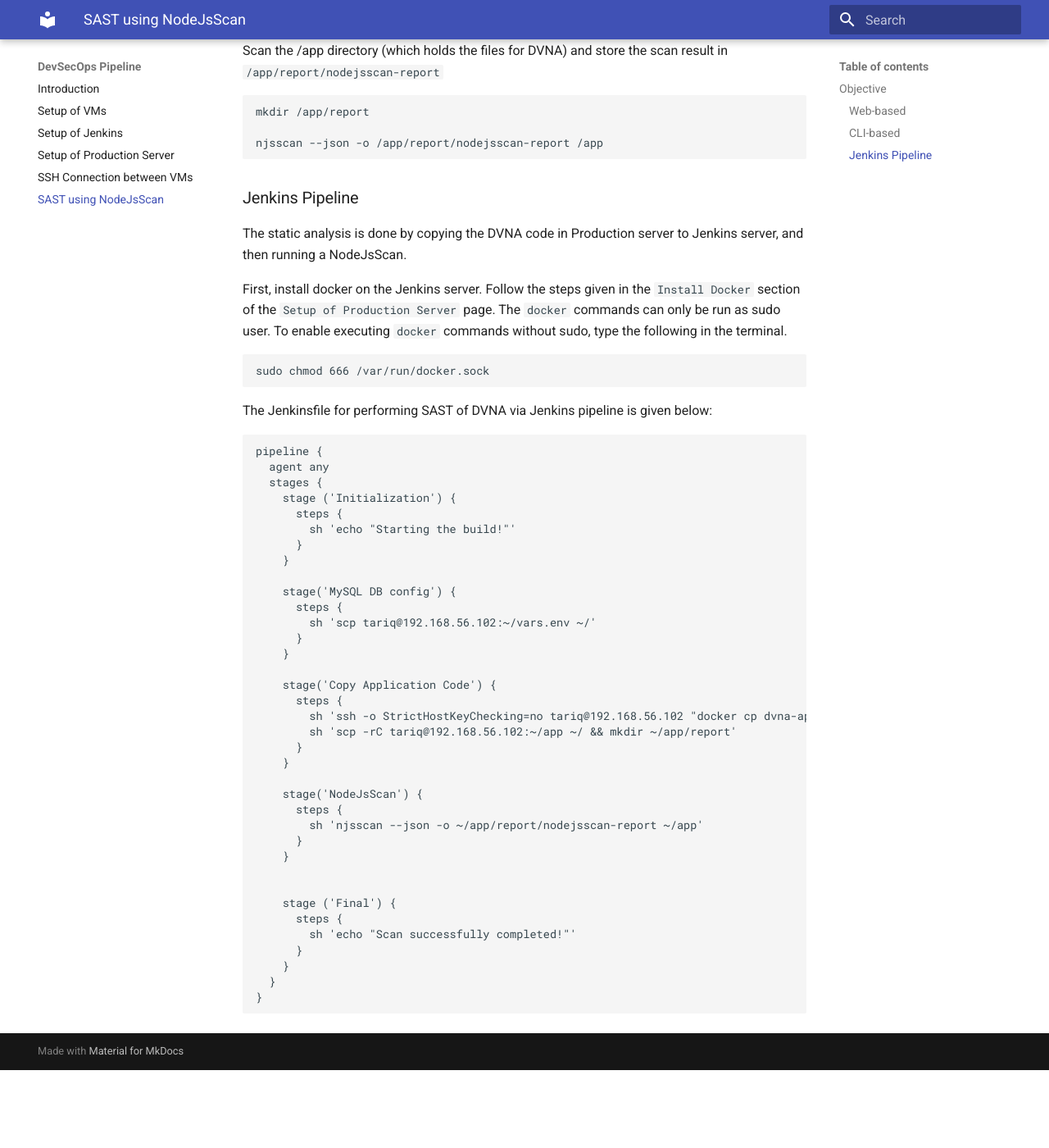
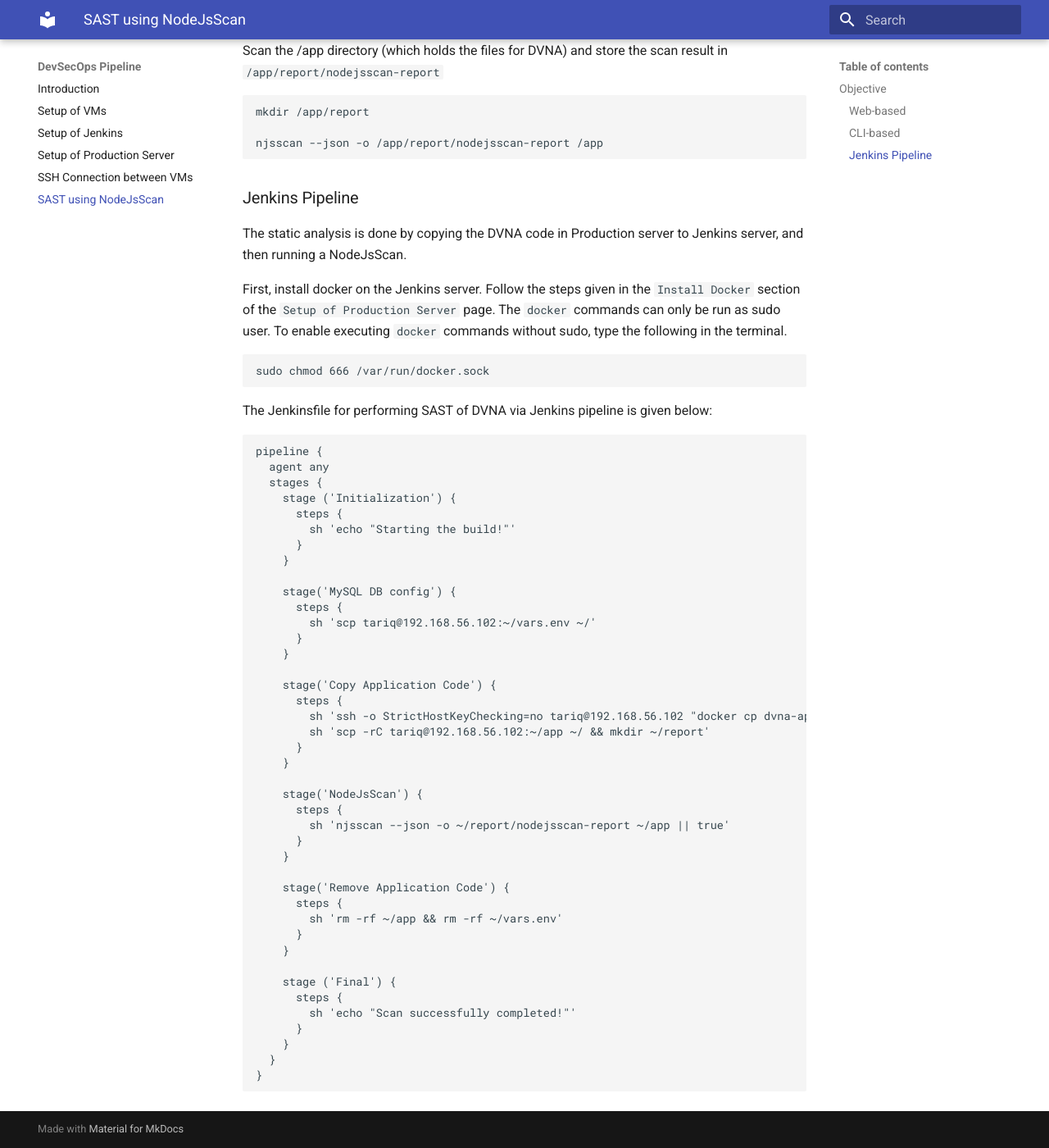
Before and after one commit to tariqahmed1912/internship-kloudle, an MkDocs documentation site: the page built from docs/nodejsscan_sast.md, in a window 1280 px wide and 1400 px high, scrolled down 1166 px. Shown: the whole window at 82% size. Built offline with MkDocs 1.6.1 and Material for MkDocs 9.7.7, drawn with Linux system fonts in a browser that asks for light colours; before the commit the page ends 2471 px from its top, so only the background shows below that.

Commit message:
Commit changes

```diff
--- a/docs/nodejsscan_sast.md
+++ b/docs/nodejsscan_sast.md
@@ -89,16 +89,21 @@ pipeline {
     stage('Copy Application Code') {
       steps {
         sh 'ssh -o StrictHostKeyChecking=no tariq@192.168.56.102 "docker cp dvna-app:/app/ ~/"'
-        sh 'scp -rC tariq@192.168.56.102:~/app ~/ && mkdir ~/app/report'
+        sh 'scp -rC tariq@192.168.56.102:~/app ~/ && mkdir ~/report'
       }
     }
 
     stage('NodeJsScan') {
       steps {
-        sh 'njsscan --json -o ~/app/report/nodejsscan-report ~/app'
+        sh 'njsscan --json -o ~/report/nodejsscan-report ~/app || true'
       }
     }
 
+    stage('Remove Application Code') {
+      steps {
+        sh 'rm -rf ~/app && rm -rf ~/vars.env'
+      }
+    }
 
     stage ('Final') {
       steps {
```
Also changed, not shown: site/nodejsscan_sast/index.html, site/search/search_index.json, 1 other file.
